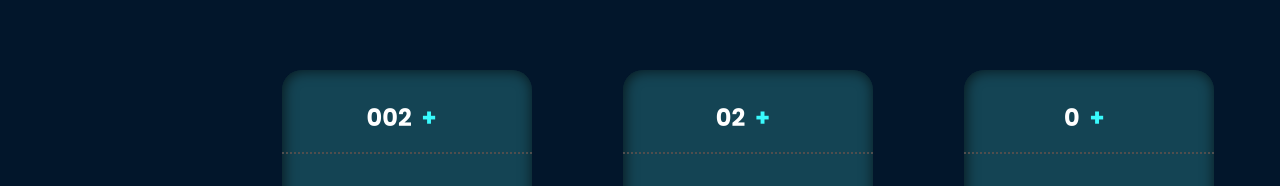
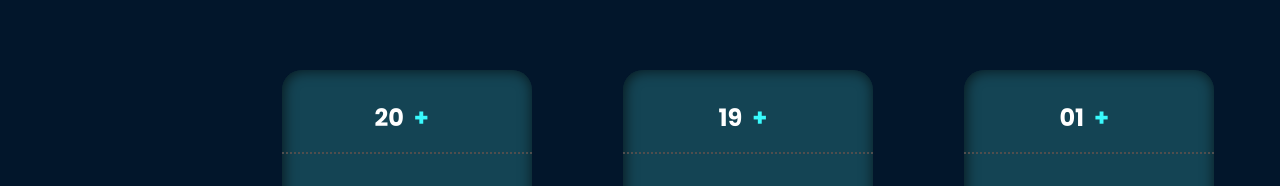
Before and after one commit to mateen-mahi/portfolio, a React (Vite) app: page / in a window 1280 px wide. Shown: the part 759-945 px from the top of the page. Built offline with nearby package versions, Linux system fonts and the light colour scheme.

Commit message:
context Hook added for dynamic project details

```diff
--- a/src/Components/Home/Home.jsx
+++ b/src/Components/Home/Home.jsx
@@ -3,8 +3,10 @@ import bgHome from "../../styleitems/bgHome.mp4";
 import scrollGif from "../../styleitems/scroll.gif";
 import "../globalcom.css";
 import "./Home.css";
+import { objectValue } from "../../Context Hook/Context";
 
 const Home = () => {
+  const infoData = objectValue()
   return (
     <>
       <div className="homeContainer">
@@ -28,7 +30,7 @@ const Home = () => {
         <div className="workdetailbox" data-aos="fade-up">
           <div className="numbers">
             <p>
-              002<span>+</span>
+              {infoData.completedProject}<span>+</span>
             </p>
           </div>
           <div className="projecDetail">
@@ -38,8 +40,7 @@ const Home = () => {
 
         <div className="workdetailbox" data-aos="fade-down">
           <div className="numbers">
-            <p>
-              02<span>+</span>
+            <p>{infoData.satisfiedClients}<span>+</span>
             </p>
           </div>
           <div className="projecDetail">
@@ -49,8 +50,7 @@ const Home = () => {
 
         <div className="workdetailbox" data-aos="fade-up">
           <div className="numbers">
-            <p>
-              0<span>+</span>
+            <p>{infoData.experience}<span>+</span>
             </p>
           </div>
           <div className="projecDetail">
--- /dev/null
+++ b/src/Context Hook/Context.jsx
@@ -0,0 +1,24 @@
+import React,{createContext,useContext} from 'react'
+
+const  AppContext = createContext();
+
+const AppProvider = ({children}) => {
+
+const userData = {
+    completedProject:"20",
+    satisfiedClients:"19",
+    experience:"01"
+}
+  return (
+    <AppContext.Provider value={userData}>{children}</AppContext.Provider>
+  )
+}
+
+const objectValue = ()=>{
+    const data = useContext(AppContext)
+
+    return data;
+}
+
+
+export{AppProvider,objectValue}
--- a/src/main.jsx
+++ b/src/main.jsx
@@ -1,9 +1,12 @@
 import React from "react";
 import ReactDOM from "react-dom/client";
 import App from "./App.jsx";
+import { AppProvider } from "./Context Hook/Context.jsx";
 
 ReactDOM.createRoot(document.getElementById("root")).render(
+  <AppProvider>
   <React.StrictMode>
     <App />
   </React.StrictMode>
+  </AppProvider>
 );
```
